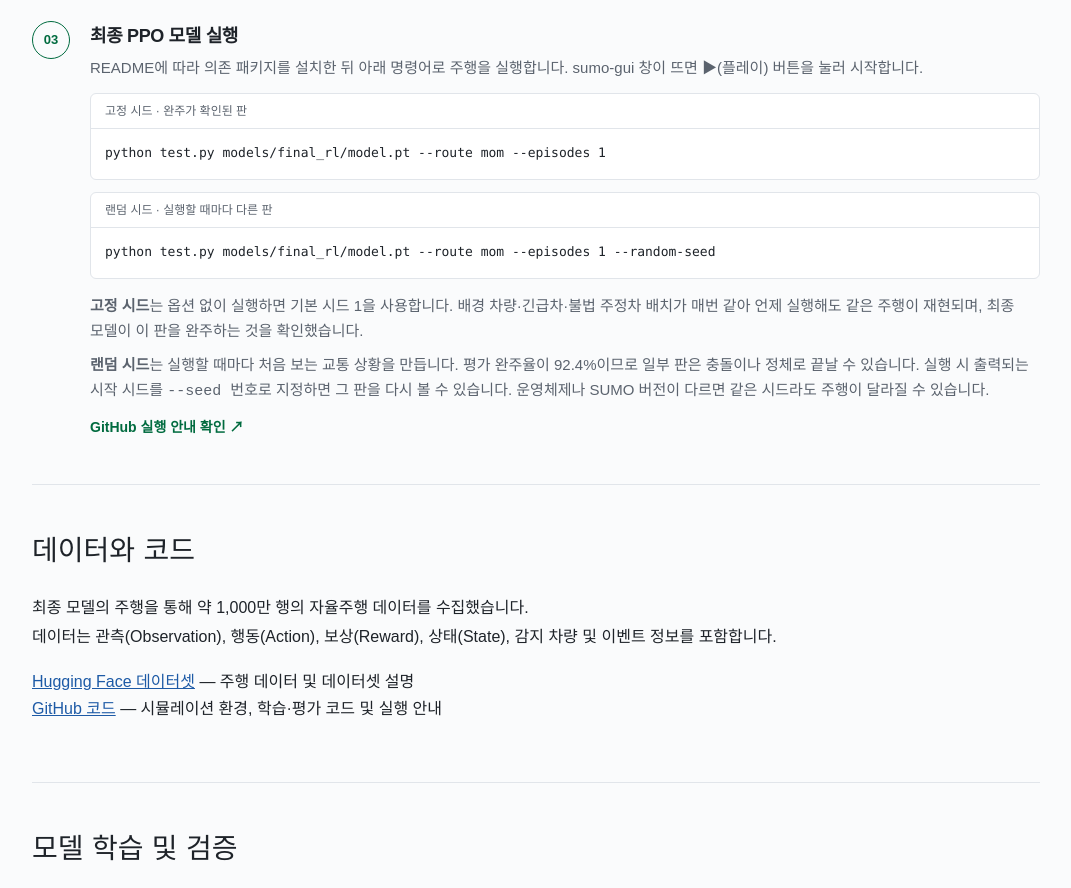
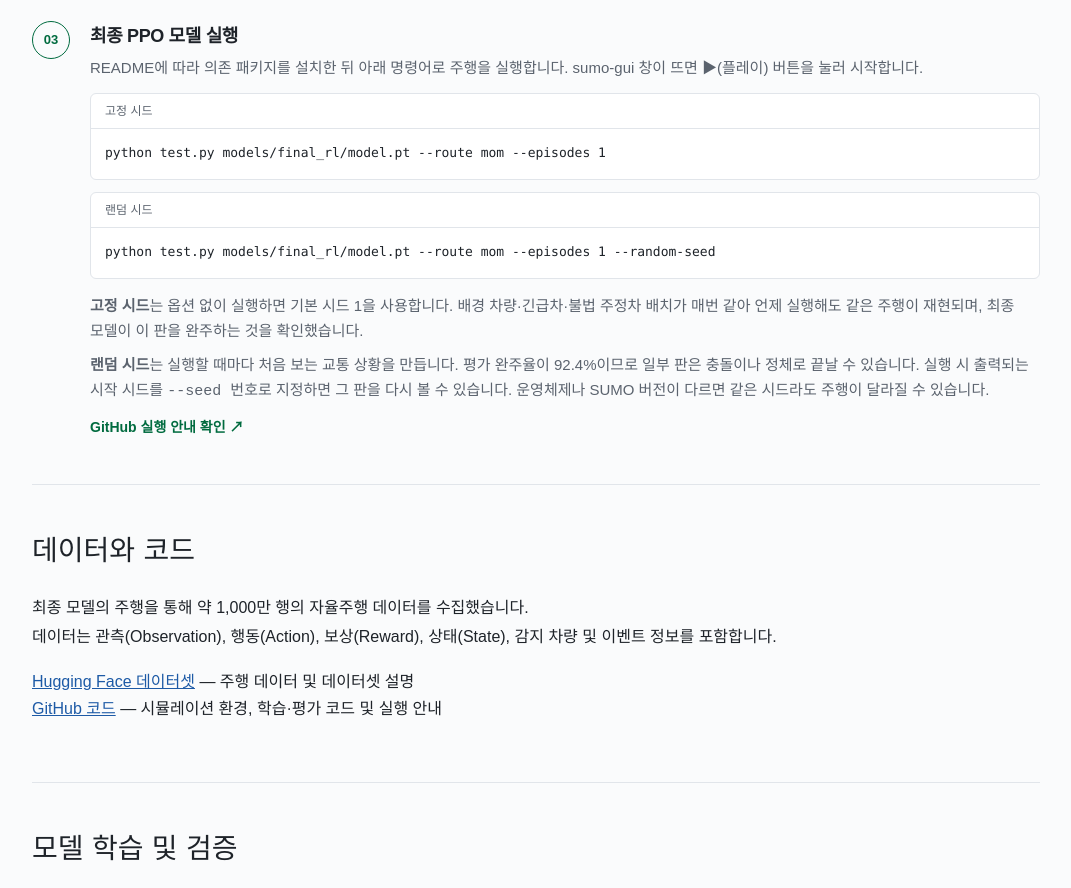
Before and after one commit to venezuela-chocolate-milk/Yulbungbung, a plain HTML site: page docs/index.html in a window 1280 px wide. Shown: the part 4518-5406 px from the top of the page, without its empty margins (104-1175 px from the left). Drawn offline with Linux system fonts and the light colour scheme; a web font is replaced by a local one.

Commit message:
홈페이지 실행 명령 라벨을 고정 시드/랜덤 시드로 단순화

```diff
--- a/docs/index.html
+++ b/docs/index.html
@@ -360,7 +360,7 @@ footer{padding:32px 0 56px;color:var(--muted);font-size:14px;border-top:1px soli
 <li><span class="run-num" aria-hidden="true">01</span><div class="run-content"><h3>실행 환경 준비</h3><p>Python, SUMO 1.27 및 PyTorch 실행 환경 준비</p></div></li>
 <li><span class="run-num" aria-hidden="true">02</span><div class="run-content"><h3>프로젝트 다운로드</h3><p>PowerShell 또는 터미널에서 저장소를 내려받고 프로젝트 폴더로 이동합니다. 이미 다운로드한 경우에는 해당 폴더를 열면 됩니다.</p><div class="run-terminal"><span class="terminal-label">Terminal / PowerShell</span><pre><code>git clone https://github.com/venezuela-chocolate-milk/Yulbungbung.git
 cd Yulbungbung</code></pre></div></div></li>
-<li><span class="run-num" aria-hidden="true">03</span><div class="run-content"><h3>최종 PPO 모델 실행</h3><p>README에 따라 의존 패키지를 설치한 뒤 아래 명령어로 주행을 실행합니다. sumo-gui 창이 뜨면 ▶(플레이) 버튼을 눌러 시작합니다.</p><div class="run-terminal"><span class="terminal-label">고정 시드 · 완주가 확인된 판</span><pre><code>python test.py models/final_rl/model.pt --route mom --episodes 1</code></pre></div><div class="run-terminal"><span class="terminal-label">랜덤 시드 · 실행할 때마다 다른 판</span><pre><code>python test.py models/final_rl/model.pt --route mom --episodes 1 --random-seed</code></pre></div><p style="margin-top:14px"><strong>고정 시드</strong>는 옵션 없이 실행하면 기본 시드 1을 사용합니다. 배경 차량·긴급차·불법 주정차 배치가 매번 같아 언제 실행해도 같은 주행이 재현되며, 최종 모델이 이 판을 완주하는 것을 확인했습니다.</p><p><strong>랜덤 시드</strong>는 실행할 때마다 처음 보는 교통 상황을 만듭니다. 평가 완주율이 92.4%이므로 일부 판은 충돌이나 정체로 끝날 수 있습니다. 실행 시 출력되는 시작 시드를 <code>--seed 번호</code>로 지정하면 그 판을 다시 볼 수 있습니다. 운영체제나 SUMO 버전이 다르면 같은 시드라도 주행이 달라질 수 있습니다.</p><a class="run-link" href="https://github.com/venezuela-chocolate-milk/Yulbungbung">GitHub 실행 안내 확인 <span aria-hidden="true">↗</span></a></div></li>
+<li><span class="run-num" aria-hidden="true">03</span><div class="run-content"><h3>최종 PPO 모델 실행</h3><p>README에 따라 의존 패키지를 설치한 뒤 아래 명령어로 주행을 실행합니다. sumo-gui 창이 뜨면 ▶(플레이) 버튼을 눌러 시작합니다.</p><div class="run-terminal"><span class="terminal-label">고정 시드</span><pre><code>python test.py models/final_rl/model.pt --route mom --episodes 1</code></pre></div><div class="run-terminal"><span class="terminal-label">랜덤 시드</span><pre><code>python test.py models/final_rl/model.pt --route mom --episodes 1 --random-seed</code></pre></div><p style="margin-top:14px"><strong>고정 시드</strong>는 옵션 없이 실행하면 기본 시드 1을 사용합니다. 배경 차량·긴급차·불법 주정차 배치가 매번 같아 언제 실행해도 같은 주행이 재현되며, 최종 모델이 이 판을 완주하는 것을 확인했습니다.</p><p><strong>랜덤 시드</strong>는 실행할 때마다 처음 보는 교통 상황을 만듭니다. 평가 완주율이 92.4%이므로 일부 판은 충돌이나 정체로 끝날 수 있습니다. 실행 시 출력되는 시작 시드를 <code>--seed 번호</code>로 지정하면 그 판을 다시 볼 수 있습니다. 운영체제나 SUMO 버전이 다르면 같은 시드라도 주행이 달라질 수 있습니다.</p><a class="run-link" href="https://github.com/venezuela-chocolate-milk/Yulbungbung">GitHub 실행 안내 확인 <span aria-hidden="true">↗</span></a></div></li>
 </ol>
 </section>
 
```
